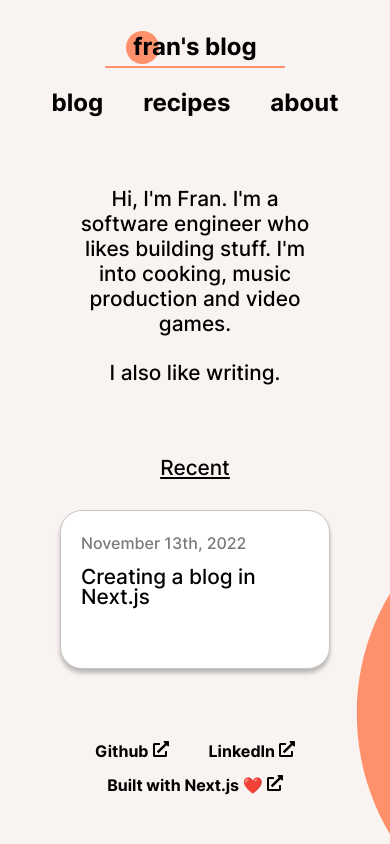
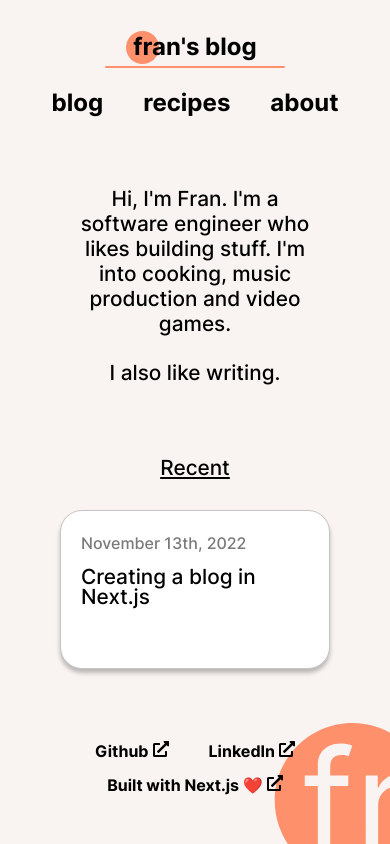
Before and after one commit to confiscar/blog, a Next.js app: page / in a window 390 px wide. Built offline with nearby package versions, Linux system fonts and the light colour scheme.

Commit message:
fix background bubble

```diff
--- a/src/components/molecules/BackgroundBubble/BackgroundBubble.module.css
+++ b/src/components/molecules/BackgroundBubble/BackgroundBubble.module.css
@@ -1,4 +1,6 @@
 .backgroundBubble  {
+    width: 470px;
+    height: 470px;
     font-size: 0; /* This fixes a gap under image from next/image */
     position: fixed;
     bottom: 0;
@@ -9,5 +11,6 @@
 @media (max-width: 50rem) {
     .backgroundBubble {
         width: 40%;
+        height: 40vw;
     }
 }
--- a/src/components/molecules/BackgroundBubble/index.tsx
+++ b/src/components/molecules/BackgroundBubble/index.tsx
@@ -5,7 +5,7 @@ import bubble from '../../../../public/quarterFranLogo.svg';
 const BackgroundBubble = () => {
     return (
         <div className={styles.backgroundBubble}>
-            <Image width="470" height="470" src={bubble} alt="bubble-fran-logo" />
+            <Image fill src={bubble} alt="bubble-fran-logo" />
         </div>
     );
 };
```
